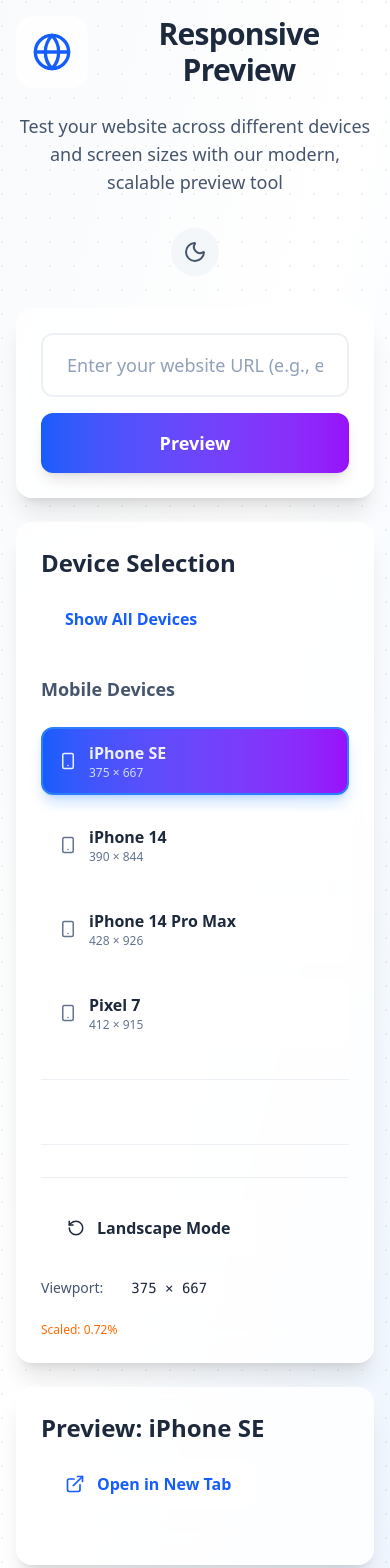
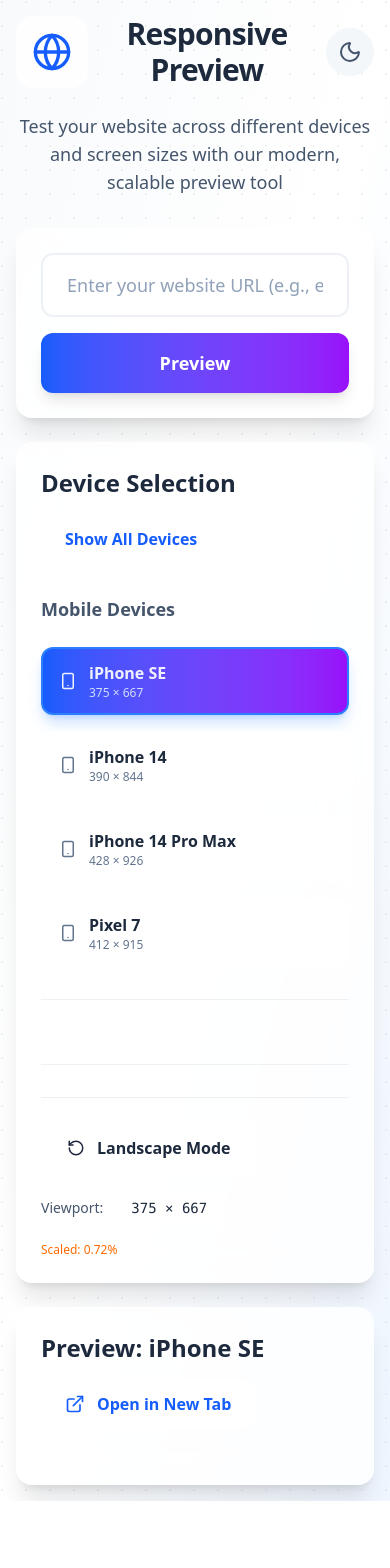
Before and after one commit to rayan2228/responsive-devices, a React (Vite) app: page / in a window 390 px wide. Shown: the top 1568 px of the page. After the commit the page ends 1501 px from the top, so only its background shows below. Built offline with nearby package versions, Linux system fonts and the light colour scheme.

Commit message:
feat: improve theme handling and refactor URL input form in ResponsiveContainer

```diff
--- a/src/components/ResponsiveContainer.tsx
+++ b/src/components/ResponsiveContainer.tsx
@@ -25,12 +25,15 @@ const ResponsiveContainer: React.FC = () => {
     const [previewUrl, setPreviewUrl] = useState<string>("");
     const [loading, setLoading] = useState<boolean>(false);
     const [error, setError] = useState<string>("");
-    const [isDark, setIsDark] = useState<boolean>(false);
+    const [isDark, setIsDark] = useState<boolean>(
+        localStorage.getItem("theme") === null ? false : JSON.parse(localStorage.getItem("theme") ?? "")
+    );
     const [selectedDevice, setSelectedDevice] = useState<Device>(devices[0]);
     const [isLandscape, setIsLandscape] = useState<boolean>(false);
     const [showAllDevices, setShowAllDevices] = useState<boolean>(false);
 
     const currentTheme = themes[isDark ? 'dark' : 'light'];
+
 
     const getDevicesByCategory = (category: DeviceCategory): Device[] => {
         return devices.filter(device => device.category === category);
@@ -58,7 +61,8 @@ const ResponsiveContainer: React.FC = () => {
             gridCols: 'grid-cols-1 sm:grid-cols-2 lg:grid-cols-3'
         }
     ];
-    const handlePreview = async () => {
+    const handlePreview = async (e: React.FormEvent) => {
+        e.preventDefault();
         if (!url.trim()) {
             setError("Please enter a URL");
             return;
@@ -80,12 +84,11 @@ const ResponsiveContainer: React.FC = () => {
         }
     };
 
-    const handleKeyPress = (e: React.KeyboardEvent<HTMLInputElement>) => {
-        if (e.key === "Enter") {
-            handlePreview();
-        }
+
+    const handleThemeToggle = () => {
+        setIsDark(!isDark);
+        localStorage.setItem('theme', JSON.stringify(!isDark));
     };
-
 
     return (
         <div className={`min-h-screen transition-all duration-500 ${currentTheme.background} relative overflow-hidden`}>
@@ -107,15 +110,9 @@ const ResponsiveContainer: React.FC = () => {
                         <h1 className={`text-3xl sm:text-4xl lg:text-5xl font-bold ${currentTheme.text.primary} tracking-tight`}>
                             Responsive Preview
                         </h1>
-                    </div>
-
-                    <p className={`text-lg lg:text-xl ${currentTheme.text.secondary} max-w-3xl mx-auto mb-8`}>
-                        Test your website across different devices and screen sizes with our modern, scalable preview tool
-                    </p>
-
                         {/* Theme Toggle */}
                         <button
-                        onClick={() => setIsDark(!isDark)}
+                            onClick={handleThemeToggle}
                             className={`p-3 rounded-full transition-all duration-300 hover:scale-110 active:scale-95 backdrop-blur-sm ${isDark
                                 ? 'bg-yellow-500/20 text-yellow-400 hover:bg-yellow-500/30'
                                 : 'bg-slate-100/80 text-slate-600 hover:bg-slate-200/80'
@@ -124,16 +121,19 @@ const ResponsiveContainer: React.FC = () => {
                         >
                             {isDark ? <Sun size={24} /> : <Moon size={24} />}
                         </button>
+                    </div>
+
+                    <p className={`text-lg lg:text-xl ${currentTheme.text.secondary} max-w-3xl mx-auto mb-8`}>
+                        Test your website across different devices and screen sizes with our modern, scalable preview tool
+                    </p>
                 </header>
 
                 {/* URL Input */}
                 <section className={`backdrop-blur-xl rounded-2xl shadow-xl border p-6 lg:p-8 mb-6 lg:mb-8 ${currentTheme.surface}`}>
-                    <div className="flex flex-col sm:flex-row gap-4">
-                        <div className="flex-1">
+                    <form className="flex flex-col sm:flex-row gap-4">
                         <input
                             value={url}
                             onChange={(e) => setUrl(e.target.value)}
-                                onKeyDown={handleKeyPress}
                             type="url"
                             placeholder="Enter your website URL (e.g., example.com)"
                             className={`w-full px-6 py-4 rounded-xl border-2 text-lg transition-all duration-300
@@ -142,13 +142,12 @@ const ResponsiveContainer: React.FC = () => {
                                     : 'bg-white/90 border-slate-200/60 text-slate-800 placeholder-slate-400 focus:border-blue-400 focus:bg-white'
                                 }`}
                         />
-                            {error && <p className="text-red-500 text-sm mt-2">{error}</p>}
-                        </div>
                         <button className="px-8 py-4 bg-gradient-to-r from-blue-600 to-purple-600 text-white rounded-xl font-semibold text-lg shadow-lg hover:shadow-xl transition-all duration-300 hover:scale-105 active:scale-95 whitespace-nowrap" onClick={handlePreview}
                             disabled={loading}>
                             {loading ? "Loading..." : "Preview"}
                         </button>
-                    </div>
+                    </form>
+                    {error && <p className="text-red-500 text-sm mt-2">{error}</p>}
                 </section>
 
                 {/* Device Selection */}
@@ -208,10 +207,10 @@ const ResponsiveContainer: React.FC = () => {
                         <h2 className={`text-2xl lg:text-3xl font-bold ${currentTheme.text.primary} mb-4 sm:mb-0`}>
                             Preview: {selectedDevice.name}
                         </h2>
-                        <button className={`flex items-center gap-3 px-6 py-3 rounded-xl transition-all duration-300 hover:scale-105 font-semibold ${currentTheme.accent.primary} ${currentTheme.accent.hover} backdrop-blur-sm ${currentTheme.surface}`}>
+                        <a target="_blankz" href={previewUrl} className={`flex items-center gap-3 px-6 py-3 rounded-xl transition-all duration-300 hover:scale-105 font-semibold ${currentTheme.accent.primary} ${currentTheme.accent.hover} backdrop-blur-sm ${currentTheme.surface}`}>
                             <ExternalLink size={20} />
                             <span>Open in New Tab</span>
-                        </button>
+                        </a>
                     </div>
                     {
                         previewUrl && (
```
Lines whose indentation alone changed are shown as unchanged.
